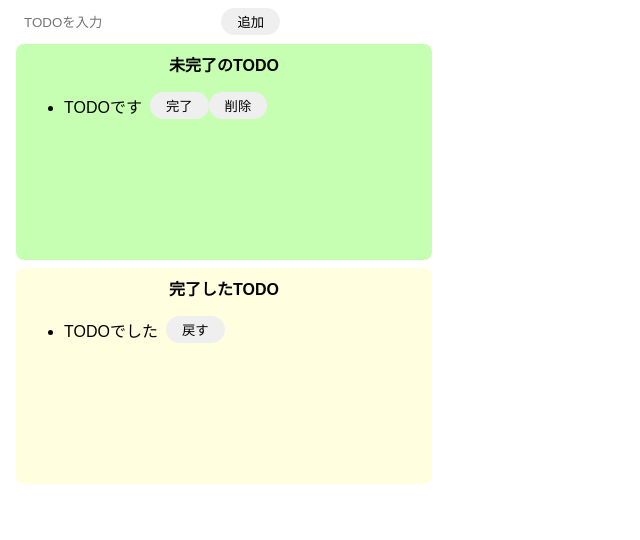
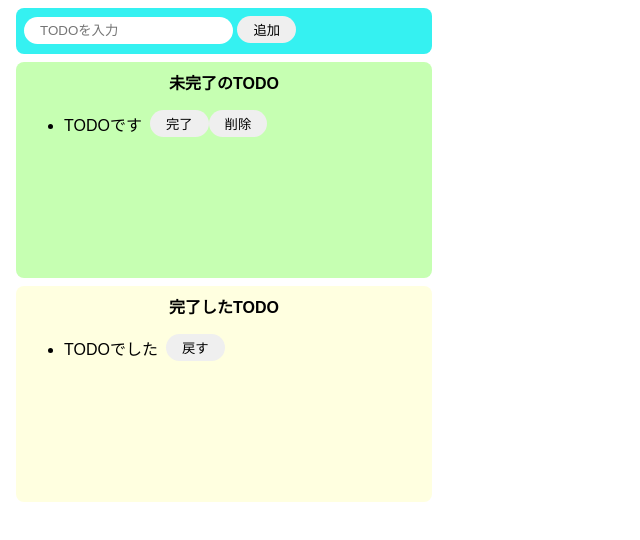
Before and after one commit to rinte-ringoteto/ToDo_js, a website built with Parcel: page index.html in a window 1280 px wide. Shown: the whole page, without its empty margins (0-640 px from the left). Built offline with nearby package versions, Linux system fonts and the light colour scheme.

Commit message:
追加中

```diff
--- a/index.html
+++ b/index.html
@@ -6,9 +6,9 @@
   </head>
 
   <body>
-    <div　class="input-area">
+    <div class="input-area">
       <input placeholder="TODOを入力" />
-      <button>追加</button>
+      <button id="add-button">追加</button>
     </div>
     <div class="incomplete-area">
       <p class="title">未完了のTODO</p>
--- a/src/index.js
+++ b/src/index.js
@@ -1 +1,9 @@
 import "./styles.css";
+
+const onClickAdd = () => {
+  alert("xxx");
+};
+
+document
+  .getElementById("add-button")
+  .addEventListener("click", () => onClickAdd);
```
